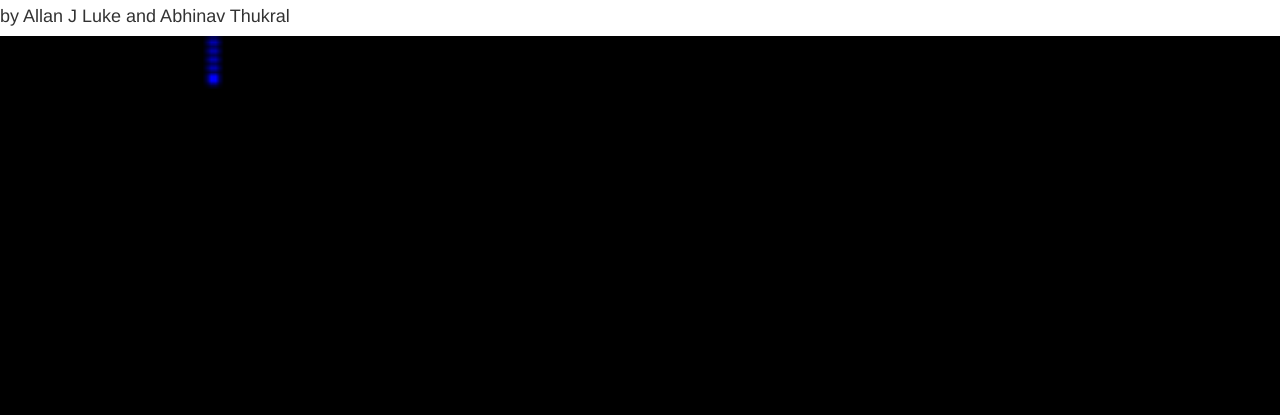
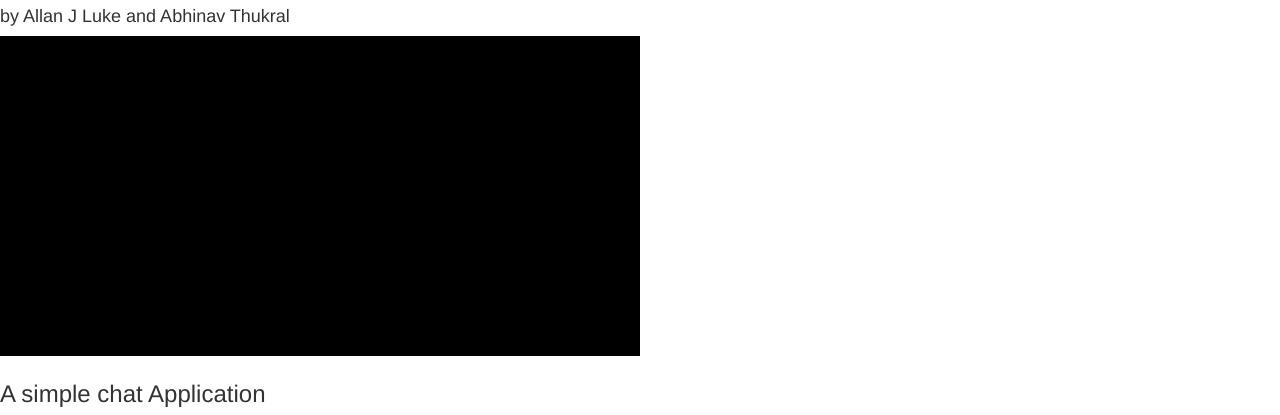
Before and after one commit to abhinavthukral28/SnakeWeb, a website: page client/index.html in a window 1280 px wide. Shown: the part 63-478 px from the top of the page. Drawn offline with nearby package versions, Linux system fonts and the light colour scheme; no server answers.

Commit message:
side commit

```diff
--- a/client/script/Snake.js
+++ b/client/script/Snake.js
@@ -54,7 +54,7 @@
    return color;
   }
 
-  this.startTurn = function(direction) {
+  this.startTurn = function(direction,callback) {
 
 
    var pivot = [];
@@ -67,7 +67,7 @@
    // pivotPoints.push(pivot);
    // nodes[0].direction = direction;
    DIRECTION = direction;
-
+   callback();
   }
 
   this.getPivot = function() {
--- a/client/script/game.js
+++ b/client/script/game.js
@@ -2,6 +2,9 @@ var canvas;
 var userSnake;
 var snakes = [];
 var timer;
+
+
+var processing = false;
 $(document).ready(function() {
 
     initHandlers();
@@ -9,7 +12,7 @@ $(document).ready(function() {
     snakes.push(snake);
     userSnake = snake;
 
-    timer = setInterval(handleTimer, 100);
+    timer = setInterval(handleTimer, 25);
     canvas = document.getElementById('gameCanvas');
     drawCanvas();
 });
@@ -103,6 +106,7 @@ var DOWN_ARROW = 40;
 
 
 function handleKeyDown(e) {
+
         var keyPress = e.which;
         var currentDirection = userSnake.getDirection();
         switch (keyPress) {
@@ -136,4 +140,5 @@ function handleKeyDown(e) {
 
 
 
+
 }
--- a/client/styles/app.css
+++ b/client/styles/app.css
@@ -1,5 +1,5 @@
 canvas{
-    width:100%;
+    width:50%;
     height:50%;
     background-color:black;
 }
```
Lines whose indentation alone changed are shown as unchanged.
